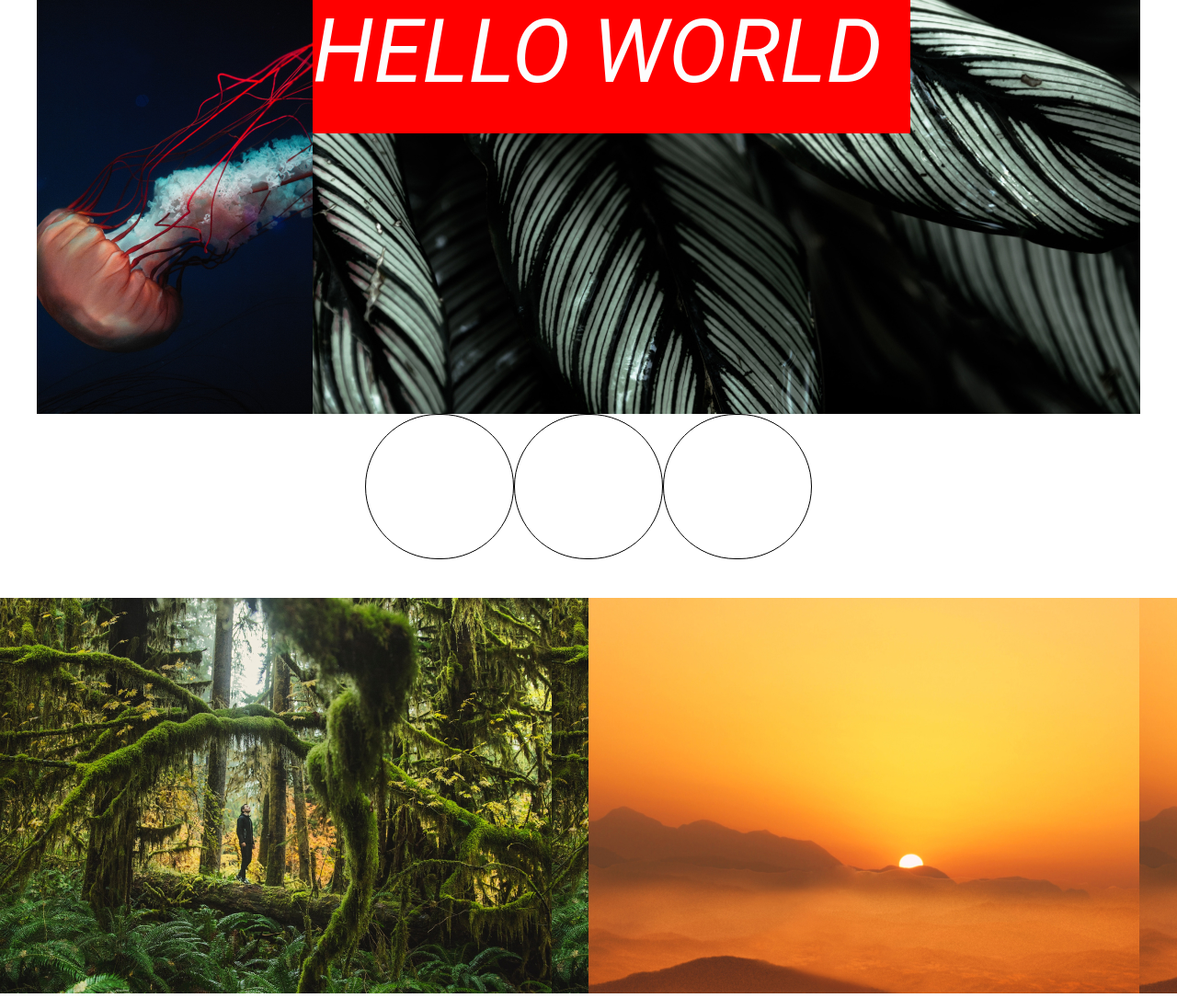
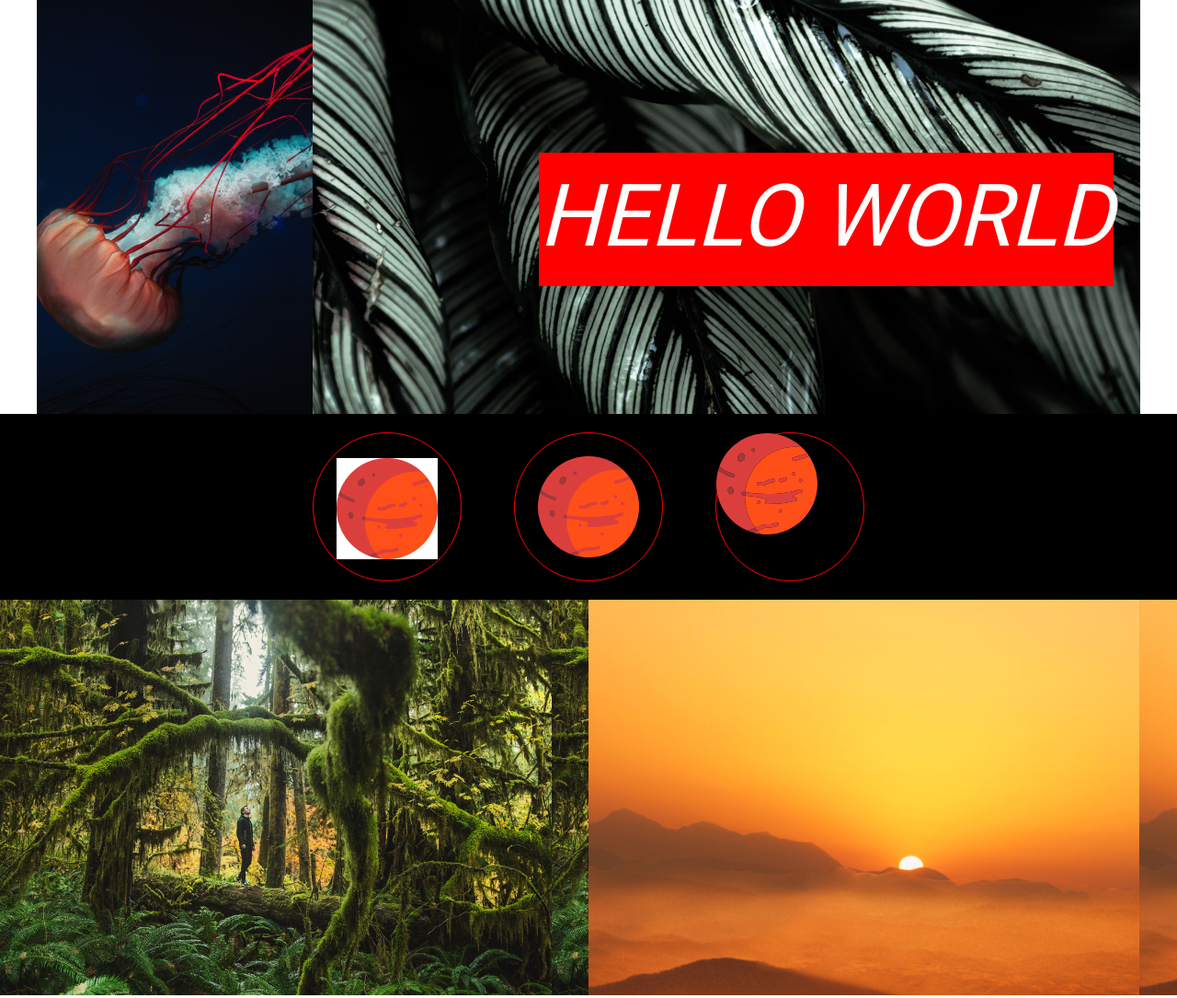
Before and after one commit to Nova5vi7/starter_kit, a website: page app/index.html in a window 1280 px wide. Shown: the top 1085 px of the page at 92% size. Drawn offline with nearby package versions, Linux system fonts and the light colour scheme; files that its build step writes are made by us from their sources.

Commit message:
connected font

```diff
--- a/app/index.html
+++ b/app/index.html
@@ -12,26 +12,28 @@
     <link rel="apple-touch-icon" href="apple-touch-icon.png" />
 
     <link rel="stylesheet" href="styles/main.css" />
+    <link href="https://fonts.googleapis.com/css?family=Roboto&display=swap" rel="stylesheet">
+
   </head>
   <body>
     <section class="section-one">
       <div class="block">
         <div class="block-ziro"></div>
-      <div class="block-one">
-        <div class="block-two">HELLO WORLD</div>
-      </div>
+        <div class="block-one">
+          <div class="block-two">HELLO WORLD</div>
+        </div>
       </div>
     </section>
     <section class="section-two">
-      <div class="planet">
-        <div class="planet-one tic">
-          <div class="tic-one plan"></div>
+      <div class="planets">
+        <div class="planet planet-one">
+          <img src="./images/mars.jpg" alt="" />
         </div>
-        <div class="planet-two tic">
-          <div class="tic-two plan"></div>
+        <div class="planet planet-two">
+          <img src="./images/mars.png" alt="" />
         </div>
-        <div class="planet-three tic">
-          <div class="tic-three plan"></div>
+        <div class="planet">
+          <img src="./images/mars.svg" alt="" />
         </div>
       </div>
     </section>
@@ -39,6 +41,7 @@
       <div class="forest jop"></div>
       <div class="sunset jop"></div>
     </section>
+
     <!-- build:js scripts/main.js -->
     <script src="scripts/main.js"></script>
     <!-- endbuild -->
--- a/app/styles/main.scss
+++ b/app/styles/main.scss
@@ -27,37 +27,59 @@ body {
     background: url("../images/foliage.jpg");
   }
   .block-two {
-    width: 650px;
+    display: inline-block;
+    // width: 650px;
     height: 145px;
     background: #ff0000;
-    font-family: Roboto;
+    font-family: "Roboto", sans-serif;
     font-style: italic;
     font-weight: normal;
-    font-size: 96px;
+    font-size: 94px;
     line-height: 112px;
     align-items: center;
     color: #fdfdfd;
+    margin: 166px 0 0 246px;
+    padding-top: 13px;
   }
 }
-.section-two .planet {
+.section-two .planets {
   display: flex;
   flex-direction: row;
   justify-content: center;
-  height: 200px;
-  .tic {
+
+  padding: 10px 0;
+  background-color: black;
+
+  .planet {
     width: 162px;
-    height: 158px;
-    border: 1px solid #000000;
+    height: 162px;
+    border: 1px solid #ff0000;
     box-sizing: border-box;
     border-radius: 250px;
+    margin: 10px 28.5px;
   }
-  .plan {
-    display: flex;
-    margin: 22px;
-    height: 110px;
-    justify-content: center;
+
+  .planet-one {
+    // работа как с текстом
+    text-align: center;
+    line-height: 162px;
+    img {
+      vertical-align: middle;
+    }
   }
-  .tic-one {
+  .planet-two {
+    position: relative;
+    img {
+      position: absolute;
+      // отступ на половину родителя с лева
+      left: 50%;
+      // отступ на половину родителя с верху
+      top: 50%;
+      // минус половина высоты изображения с верху
+      margin-top: -55px;
+      // минус половина ширины изображения с лева
+      margin-left: -55px;
+    }
   }
 }
 .section-three {
```
Also changed, not shown: app/images/mars.jpg (added), app/images/mars.png (added), app/images/mars.svg (added).
